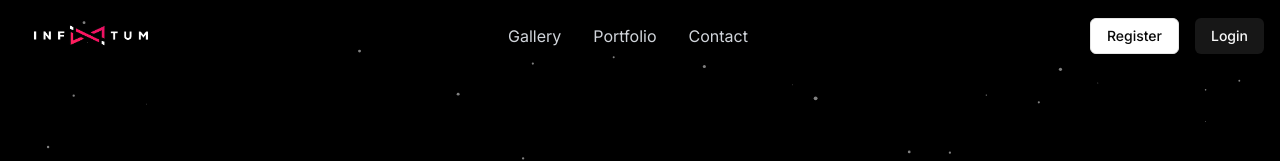
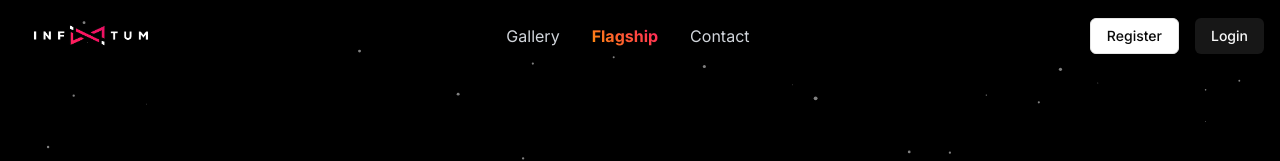
Before and after one commit to keerti144/infinitum-frontend, a Next.js app: page / in a window 1280 px wide. Shown: the top 161 px of the page. Built offline with nearby package versions, Linux system fonts and the light colour scheme.

Commit message:
made changes in the navbar and the routing

```diff
--- /dev/null
+++ b/src/app/components/Navbar.module.css
@@ -0,0 +1,20 @@
+@keyframes textWave {
+  0% { background-position: 0% 50%; }
+  50% { background-position: 100% 50%; }
+  100% { background-position: 0% 50%; }
+}
+
+.animateTextWave {
+  background: linear-gradient(45deg, #ff9d00, #ff2d55, #ff9d00);
+  background-size: 200% 200%;
+  -webkit-background-clip: text;
+  -webkit-text-fill-color: transparent;
+  font-weight: bold;
+  animation: textWave 3s infinite ease-in-out;
+  transition: transform 0.3s ease-in-out;
+}
+
+.animateTextWave:hover {
+  transform: scale(1.1);
+  text-shadow: 0px 0px 8px rgba(255, 157, 0, 0.8);
+}
--- a/src/app/components/navbar.tsx
+++ b/src/app/components/navbar.tsx
@@ -7,6 +7,8 @@ import { Button } from "@/components/ui/button";
 import { X, Menu } from "lucide-react";
 import type React from "react"; // Added import for React
 import Image from "next/image";
+import styles from "./Navbar.module.css";
+
 export default function Navbar() {
   const [isScrolled, setIsScrolled] = useState(false);
   const [isMobileMenuOpen, setIsMobileMenuOpen] = useState(false);
@@ -26,9 +28,9 @@ export default function Navbar() {
 
   // eslint-disable-next-line @typescript-eslint/no-explicit-any
   const navItems: any[] = [
-    { href: "#gallery", label: "Gallery" },
-    { href: "#portfolio", label: "Portfolio" },
-    { href: "#contact", label: "Contact" },
+    { href: "/#gallery", label: "Gallery" },
+    { href: "/#Flagship", label: "Flagship" },
+    { href: "/#contact", label: "Contact" },
     { href: "/register", label: "Register" },
     { href: "/login", label: "Login" },
   ];
@@ -56,11 +58,18 @@ export default function Navbar() {
           </Link>
           <div className="hidden md:flex space-x-8">
             {navItems.slice(0, 3).map((item) => (
-              <NavLink key={item.href} href={item.href}>
+              <NavLink
+                key={item.href}
+                href={item.href}
+                className={
+                  item.label === "Flagship" ? styles.animateTextWave : ""
+                }
+              >
                 {item.label}
               </NavLink>
             ))}
           </div>
+
           <div className="hidden md:flex space-x-4">
             <Button asChild variant="outline">
               <Link href="/register">Register</Link>
@@ -92,7 +101,7 @@ export default function Navbar() {
             exit={{ opacity: 0, y: -20 }}
             transition={{ duration: 0.3 }}
           >
-            {/* <div className="container mx-auto px-4 py-8">
+            <motion.div className="container mx-auto px-4 py-8">
               {navItems.map((item) => (
                 <motion.div
                   key={item.href}
@@ -101,12 +110,18 @@ export default function Navbar() {
                   exit={{ opacity: 0, y: 10 }}
                   transition={{ duration: 0.2 }}
                 >
-                                    <NavLink href={item.href} onClick={toggleMobileMenu} className="block py-4 text-2xl">
+                  <NavLink
+                    href={item.href}
+                    onClick={toggleMobileMenu}
+                    className={
+                      item.label === "Flagship" ? styles.animateTextWave : ""
+                    }
+                  >
                     {item.label}
                   </NavLink>
                 </motion.div>
               ))}
-                        </div> */}
+            </motion.div>
           </motion.div>
         )}
       </AnimatePresence>
@@ -117,8 +132,8 @@ export default function Navbar() {
 function NavLink({
   href,
   children,
+  onClick,
   className = "",
-  onClick,
 }: {
   href: string;
   children: React.ReactNode;
@@ -128,7 +143,7 @@ function NavLink({
   return (
     <Link
       href={href}
-      className={`text-gray-300 hover:text-white transition-colors ${className}`}
+      className={`text-gray-300 transition-colors duration-300 ${className}`}
       onClick={onClick}
     >
       {children}
--- a/src/app/page.tsx
+++ b/src/app/page.tsx
@@ -14,7 +14,7 @@ export default function Page() {
       <section id="portfolio">
         <Portfolio />
       </section>
-      <section id="hero-geometric">
+      <section id="Flagship">
         <HeroGeometric />
       </section>
       <section id="gallery">
```
Also changed, not shown: src/app/globals.css (line endings or trailing spaces). Lines whose indentation alone changed are shown as unchanged.
